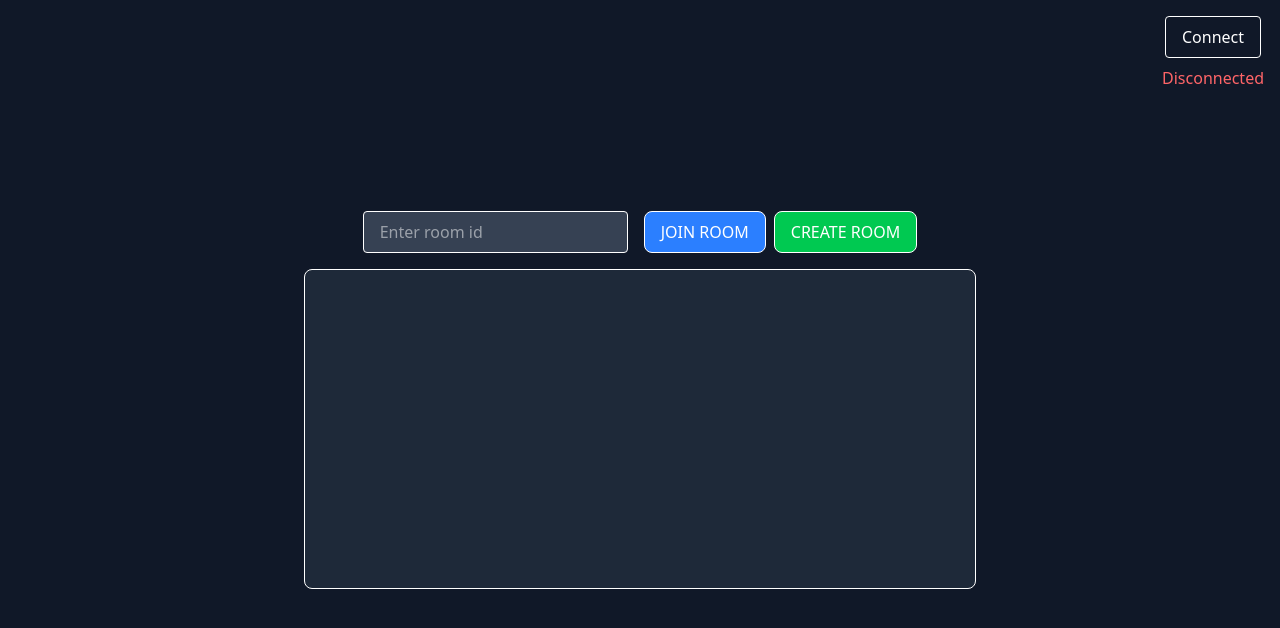
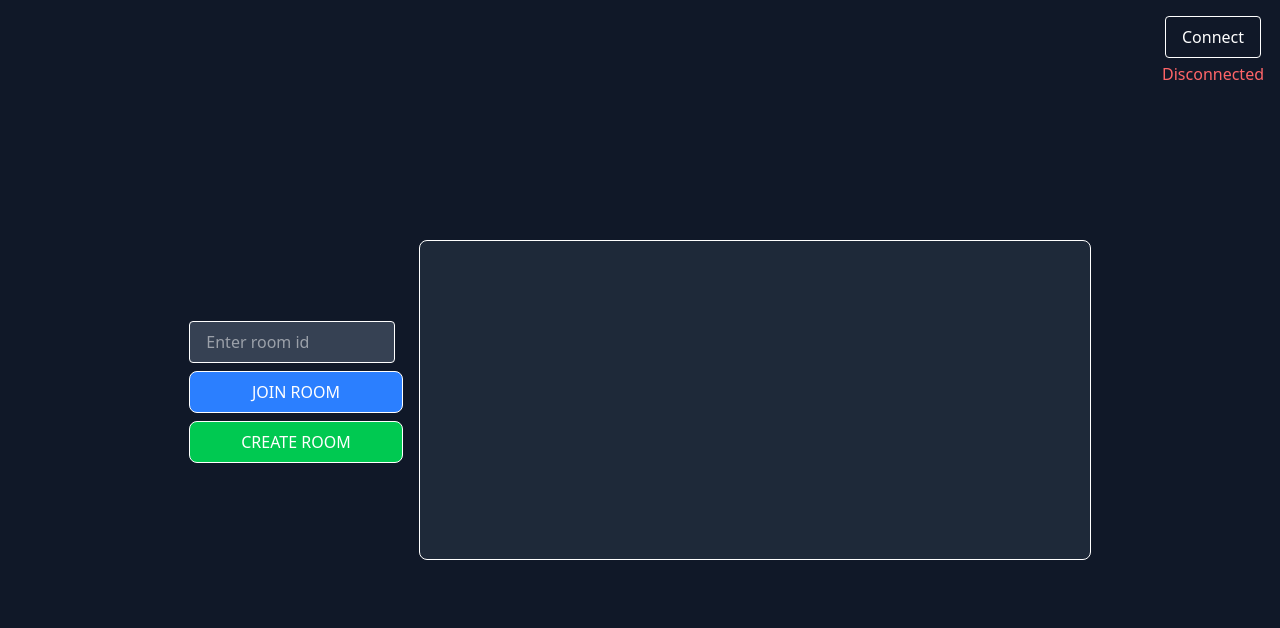
Before and after one commit to binay-das/broadcast-room-chat, a React (Vite) app in the folder Frontend/: page / in a window 1280 px wide. Shown: the top 628 px of the page. Built offline with nearby package versions, Linux system fonts and the light colour scheme.

Commit message:
Redesigning flex components

```diff
--- a/Frontend/src/App.tsx
+++ b/Frontend/src/App.tsx
@@ -78,8 +78,8 @@ function App() {
   }, [socket]);
 
   return (
-    <div className="w-full h-screen bg-gray-900 text-white flex flex-col justify-center items-center">
-      <div className="flex flex-col gap-2 items-center absolute top-4 right-4">
+    <div className="w-full h-screen bg-gray-900 text-white flex flex-col lg:flex-row lg:gap-4 justify-center items-center">
+      <div className="flex flex-col gap-1 items-center absolute top-4 right-4">
         <button
           className={`border rounded px-4 py-2 cursor-pointer`}
           onClick={socket ? disconnectFromServer : connectToServer}
@@ -90,7 +90,7 @@ function App() {
           {socket ? "Connected" : "Disconnected"}
         </span>
       </div>
-      <div className="flex gap-2 mb-4">
+      <div className="flex gap-2 mb-4 lg:flex-col lg:gap-2 lg:w-1/6">
         <input
           type="text"
           placeholder="Enter room id"
@@ -118,7 +118,7 @@ function App() {
         ))}
       </div>
       {isInRoom && (
-        <div className="mt-4">
+        <div className="mt-4 lg:flex flex-col lg:gap-4 lg:w-1/5 lg:mt-0 ">
           <input
             type="text"
             placeholder="Enter msg"
```
